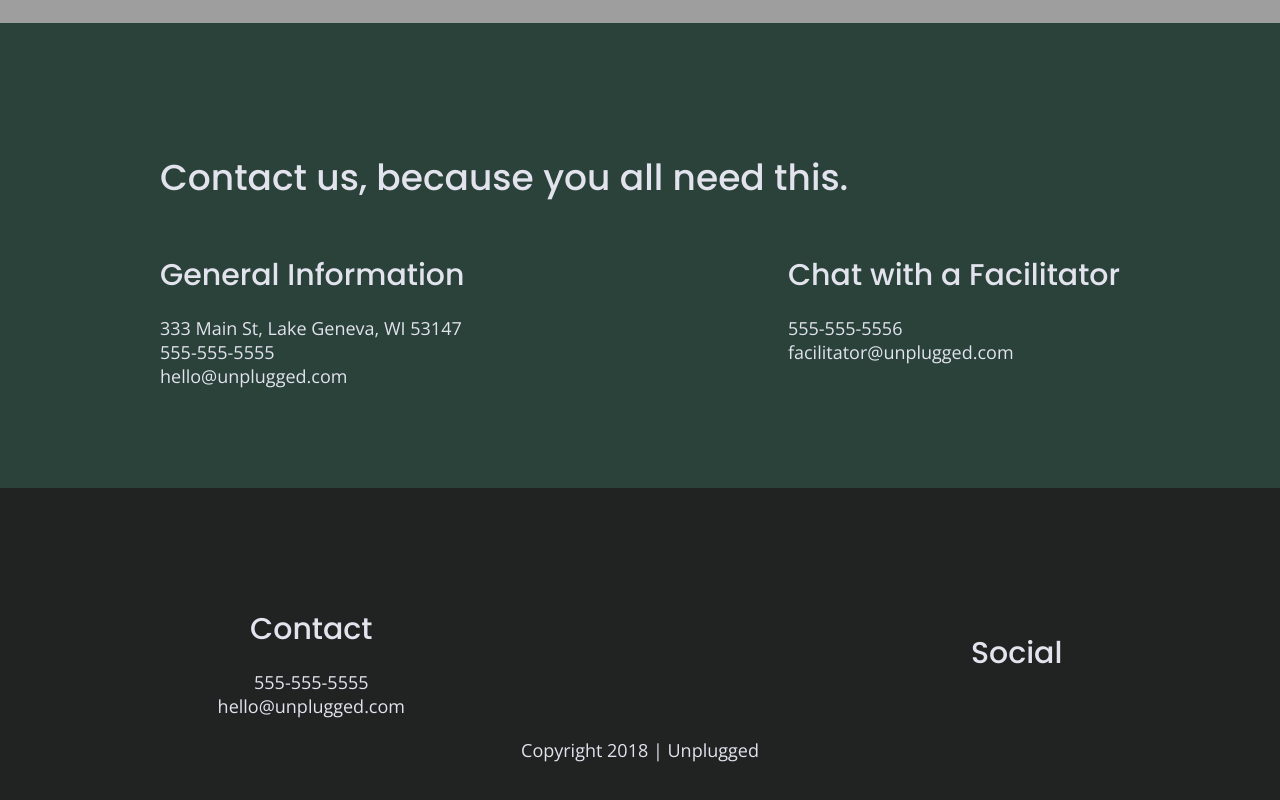
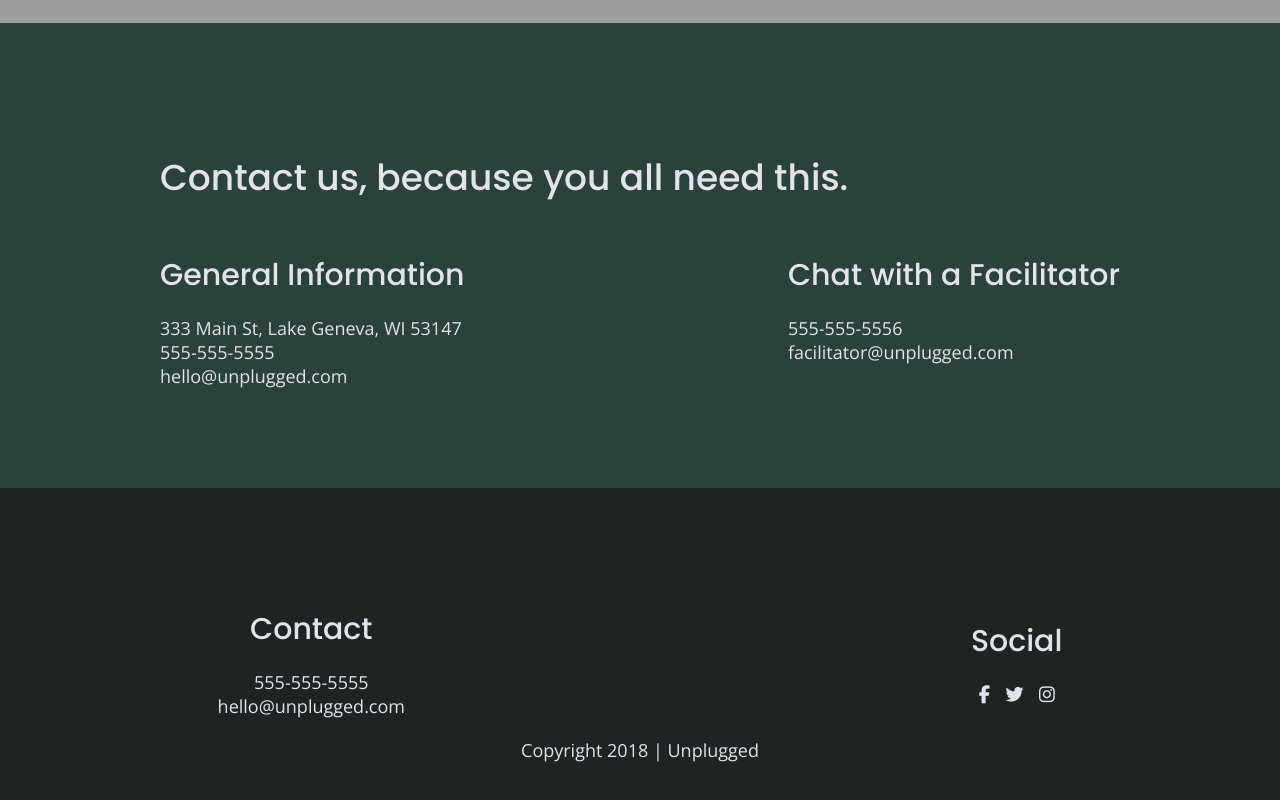
Before and after one commit to theCS19/Unplugged, a website: page about/index.html in a window 1280 px wide. Shown: the part 1131-1931 px from the top of the page. Drawn offline with nearby package versions, Linux system fonts and the light colour scheme; grey boxes are pictures that could not be loaded.

Commit message:
Added social media icons

```diff
--- a/about/index.html
+++ b/about/index.html
@@ -114,9 +114,9 @@
           <div class="social">
             <h4>Social</h4>
             <div class="social-icons">
-              <p><a href="https://www.facebook.com/" target="_blank" rel="noopener"></a></p>
-              <p><a href="https://www.twitter.com/" target="_blank" rel="noopener"></a></p>
-              <p><a href="https://www.instagram.com/" target="_blank" rel="noopener"></a></p>
+              <p><a href="https://www.facebook.com/" target="_blank"><i class="fab fa-facebook-f"></i></a></p>
+              <p><a href="https://www.twitter.com/" target="_blank"><i class="fab fa-twitter"></i></a></p>
+              <p><a href="https://www.instagram.com/" target="_blank"><i class="fab fa-instagram"></i></a></p>
               <!--social links here-->
             </div>
           </div>
```
Also changed, not shown: faq/index.html (+3 -3 lines), index.html (+3 -3 lines).
